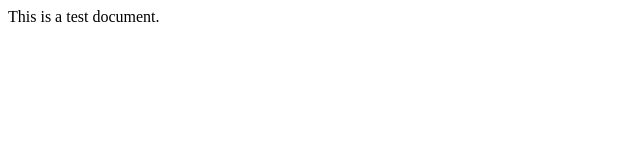
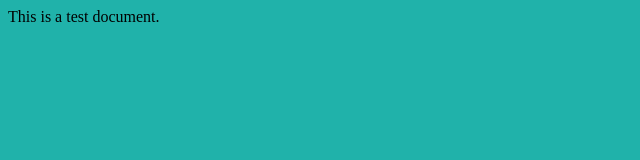
Before and after one commit to itzxajay/try1, a plain HTML site: page index.html in a window 1280 px wide. Shown: the whole page, without its empty margins (0-640 px from the left). Drawn offline with Linux system fonts and the light colour scheme.

Commit message:
Update index.html

```diff
--- a/index.html
+++ b/index.html
@@ -5,7 +5,7 @@
     <meta name="viewport" content="width=device-width, initial-scale=1.0">
     <title>Document</title>
 </head>
-<body>
+<body style="background-color: lightseagreen;">
     This is a test document.
 </body>
 </html>
```
